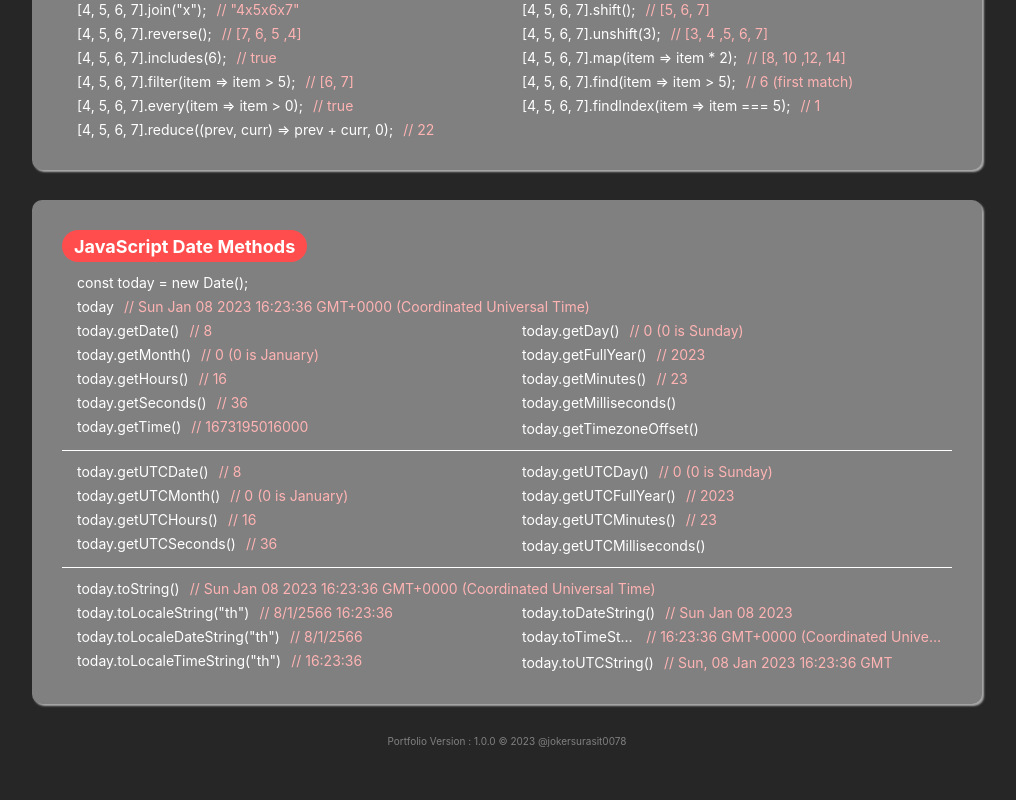
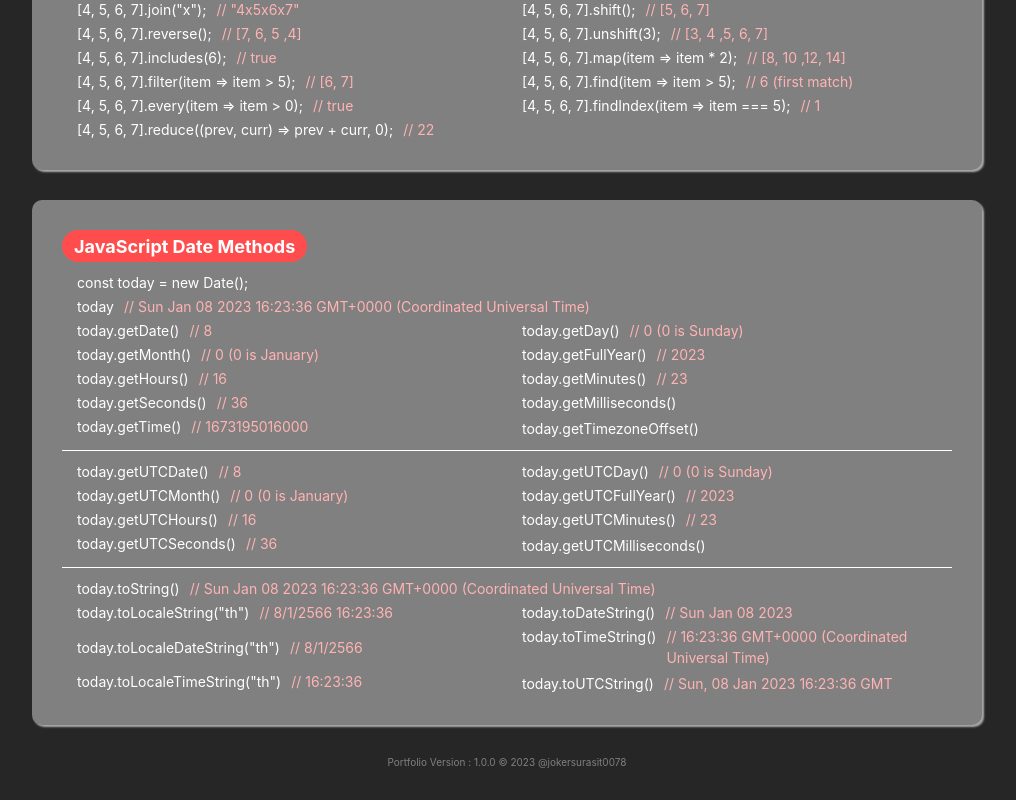
Before and after one commit to jokersurasit0078/portfoilio-react-surasit, a React (Create React App) app in the folder frontend/: page /basic-javascript in a window 1280 px wide. Shown: the part 1181-1981 px from the top of the page, without its empty margins (173-1189 px from the left). Before the commit the page ends 1960 px from the top, so only its background shows below. Built offline with nearby package versions, Linux system fonts and the light colour scheme.

Commit message:
fix overflow text basic page

```diff
--- a/frontend/src/pages/basic/Basic.tsx
+++ b/frontend/src/pages/basic/Basic.tsx
@@ -55,7 +55,7 @@ export default function Basic() {
                 columns={{ xs: 2, md: 12 }}
                 direction={"row"}
                 justifyContent={"flex-start"}
-                alignItems={"center"}
+                alignItems={"flex-start"}
                 wrap={"nowrap"}
                 sx={{
                     pl: `${themes.marginComponent / 2}px`,
@@ -63,10 +63,10 @@ export default function Basic() {
                     mb: mb ? `${themes.marginComponent / 10}px` : 0,
                 }}
             >
-                <Typography noWrap textOverflow={"ellipsis"} sx={{ fontSize: { xs: themes.fontsize.small, md: themes.fontsize.default }, color: themes.color.mainText }}>
+                <Typography sx={{ fontSize: { xs: themes.fontsize.small, md: themes.fontsize.default }, color: themes.color.mainText }}>
                     {title}
                 </Typography>
-                <Typography noWrap textOverflow={"ellipsis"} sx={{ fontSize: { xs: themes.fontsize.small, md: themes.fontsize.default }, color: themes.color.third, pl: `${themes.marginComponent / 3}px` }}>
+                <Typography sx={{ fontSize: { xs: themes.fontsize.small, md: themes.fontsize.default }, color: themes.color.third, pl: `${themes.marginComponent / 3}px` }}>
                     {result ? `// ${result}` : ""}
                 </Typography>
             </Grid>
```
